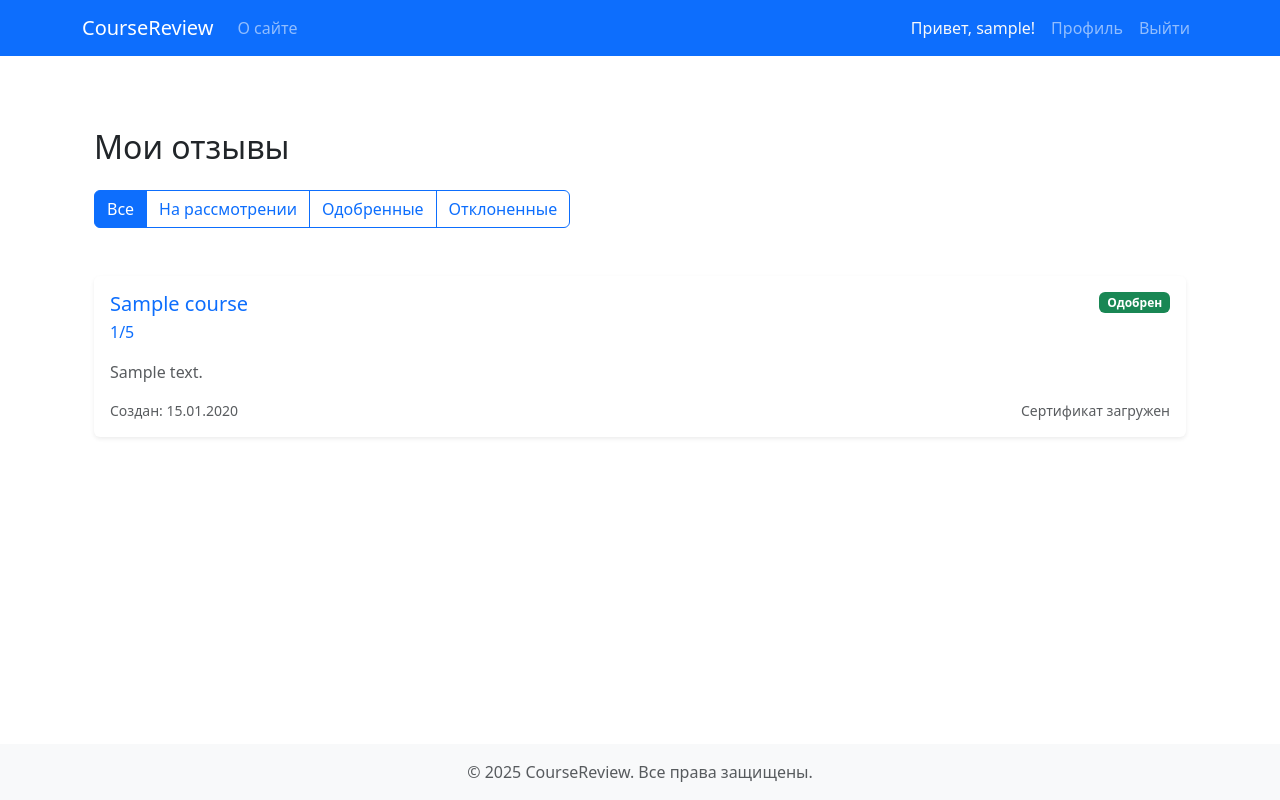
After one commit to NexXxtee/coursereview, a Django app: page /user/my-reviews/ in a window 1280 px wide. The commit adds this page. Run offline with Django 5.2, Linux system fonts and the light colour scheme; a user stored in the database is signed in; tables that the repository leaves empty hold one stand-in row (values such as "Sample post").

Commit message:
Почти готовый билд с добавленными логами

```diff
--- a/coursereview/reviews/urls.py
+++ b/coursereview/reviews/urls.py
@@ -8,5 +8,4 @@ urlpatterns = [
     path('about/', views.about_view, name='about'),
     path('course/<slug:slug>/', views.CourseDetailView.as_view(), name='course_detail'),
     path('course/<slug:slug>/review/', views.CourseReviewCreateView.as_view(), name='create_review'),
-    path('my-reviews/', views.UserReviewsListView.as_view(), name='user_reviews'),
 ]
--- a/coursereview/users/templates/users/profile.html
+++ b/coursereview/users/templates/users/profile.html
@@ -20,6 +20,9 @@
                     <h5 class="card-title">{{ user.get_full_name|default:user.username }}</h5>
                     <p class="text-muted">{{ user.email }}</p>
                     <p class="text-muted small">Участник с {{ user.date_joined|date:"d.m.Y" }}</p>
+                    <a href="{% url 'users:user_reviews' %}" class="btn btn-outline-primary w-100">
+                        <i class="bi bi-chat-square-text me-2"></i>Мои отзывы
+                    </a>
                 </div>
             </div>
         </div>
--- /dev/null
+++ b/coursereview/users/templates/users/user_reviews.html
@@ -0,0 +1,126 @@
+{% extends 'base.html' %}
+
+{% block title %}Мои отзывы{% endblock %}
+
+{% block content %}
+<div class="container py-5">
+    <div class="row mb-4">
+        <div class="col-12">
+            <h1 class="h2 mb-4">Мои отзывы</h1>
+
+            <!-- Фильтры -->
+            <div class="btn-group mb-4" role="group" aria-label="Фильтры статуса">
+                <a href="{% url 'users:user_reviews' %}"
+                   class="btn {% if not request.GET.status %}btn-primary{% else %}btn-outline-primary{% endif %}">
+                    Все
+                </a>
+                <a href="?status=pending"
+                   class="btn {% if request.GET.status == 'pending' %}btn-primary{% else %}btn-outline-primary{% endif %}">
+                    На рассмотрении
+                </a>
+                <a href="?status=approved"
+                   class="btn {% if request.GET.status == 'approved' %}btn-primary{% else %}btn-outline-primary{% endif %}">
+                    Одобренные
+                </a>
+                <a href="?status=rejected"
+                   class="btn {% if request.GET.status == 'rejected' %}btn-primary{% else %}btn-outline-primary{% endif %}">
+                    Отклоненные
+                </a>
+            </div>
+        </div>
+    </div>
+
+    {% if reviews %}
+        <div class="row">
+            {% for review in reviews %}
+                <div class="col-12 mb-4">
+                    <div class="card border-0 shadow-sm">
+                        <div class="card-body">
+                            <div class="d-flex justify-content-between align-items-start mb-3">
+                                <div>
+                                    <h5 class="card-title mb-1">
+                                        <a href="{% url 'reviews:course_detail' review.course.slug %}"
+                                           class="text-decoration-none">
+                                            {{ review.course.title }}
+                                        </a>
+                                    </h5>
+                                    <div class="d-flex align-items-center">
+                                        <span class="text-primary me-2">{{ review.rating }}/5</span>
+                                        <div class="rating">
+                                            {% for i in "12345"|make_list %}
+                                                {% if forloop.counter <= review.rating %}
+                                                    <i class="bi bi-star-fill text-warning"></i>
+                                                {% else %}
+                                                    <i class="bi bi-star text-warning"></i>
+                                                {% endif %}
+                                            {% endfor %}
+                                        </div>
+                                    </div>
+                                </div>
+                                <span class="badge {% if review.status == 'approved' %}bg-success
+                                                  {% elif review.status == 'rejected' %}bg-danger
+                                                  {% else %}bg-warning{% endif %}">
+                                    {% if review.status == 'approved' %}Одобрен
+                                    {% elif review.status == 'rejected' %}Отклонен
+                                    {% else %}На рассмотрении{% endif %}
+                                </span>
+                            </div>
+
+                            <p class="card-text text-muted mb-3">{{ review.comment }}</p>
+
+                            <div class="d-flex justify-content-between align-items-center text-muted small">
+                                <div>
+                                    <i class="bi bi-calendar3"></i>
+                                    Создан: {{ review.created_at|date:"d.m.Y" }}
+                                </div>
+                                {% if review.certificate_image %}
+                                    <div>
+                                        <i class="bi bi-file-earmark-check"></i>
+                                        Сертификат загружен
+                                    </div>
+                                {% endif %}
+                            </div>
+                        </div>
+                    </div>
+                </div>
+            {% endfor %}
+        </div>
+    {% else %}
+        <div class="text-center py-5">
+            <i class="bi bi-chat-square-text text-muted" style="font-size: 3rem;"></i>
+            <h3 class="h4 mt-3 text-muted">У вас пока нет отзывов</h3>
+            <p class="text-muted mb-4">Найдите интересный курс и поделитесь своим мнением о нем</p>
+            <a href="{% url 'reviews:course_list' %}" class="btn btn-primary">
+                Перейти к курсам
+            </a>
+        </div>
+    {% endif %}
+</div>
+{% endblock %}
+
+{% block extra_css %}
+<link rel="stylesheet" href="https://cdn.jsdelivr.net/npm/bootstrap-icons@1.11.1/font/bootstrap-icons.css">
+<style>
+    .rating {
+        display: inline-flex;
+        align-items: center;
+    }
+    .rating i {
+        font-size: 0.9rem;
+        margin-right: 1px;
+    }
+    .btn-group {
+        flex-wrap: wrap;
+        gap: 0.5rem;
+    }
+    .btn-group .btn {
+        border-radius: 0.375rem !important;
+    }
+    .card {
+        transition: transform 0.2s;
+    }
+    .card:hover {
+        transform: translateY(-2px);
+    }
+</style>
+{% endblock %}
--- a/coursereview/users/urls.py
+++ b/coursereview/users/urls.py
@@ -8,4 +8,5 @@ urlpatterns = [
     path('logout/', views.user_logout, name='logout'),
     path('profile/', views.ProfileUser.as_view(), name='profile'),
     path('register/', views.RegisterUser.as_view(), name='register'),
+     path('my-reviews/', views.UserReviewsListView.as_view(), name='user_reviews'),
 ]
--- a/coursereview/users/views.py
+++ b/coursereview/users/views.py
@@ -4,10 +4,16 @@ from django.contrib.auth.forms import AuthenticationForm
 from django.contrib.auth.views import LoginView, PasswordChangeView
 from .forms import LoginUserForm, ProfileUserForm, RegisterUserForm
 from django.contrib.auth.mixins import LoginRequiredMixin
-from django.views.generic import CreateView, UpdateView
+from django.views.generic import CreateView, UpdateView, ListView
 from coursereview import settings
 from django.urls import reverse, reverse_lazy
 from django.contrib import messages
+from reviews.models import CourseReview
+import logging
+
+
+logger = logging.getLogger(__name__)
+
 
 def user_logout(request):
     """Logout view"""
@@ -55,3 +61,18 @@ class ProfileUser(LoginRequiredMixin, UpdateView):
 
     def get_object(self, queryset=None):
         return self.request.user
+
+
+class UserReviewsListView(LoginRequiredMixin, ListView):
+    model = CourseReview
+    template_name = 'users/user_reviews.html'
+    context_object_name = 'reviews'
+    paginate_by = 5
+
+    def get_queryset(self):
+        queryset = CourseReview.objects.filter(user=self.request.user)
+        status = self.request.GET.get('status')
+        if status in ['pending', 'approved', 'rejected']:
+            queryset = queryset.filter(status=status)
+            logger.info(f'Пользователь {self.request.user} отфильтровал свои отзывы по статусу: {status}')
+        return queryset.order_by('-created_at')
```
Also changed, not shown: coursereview/reviews/views.py (+39 -25 lines), 2 other files.
